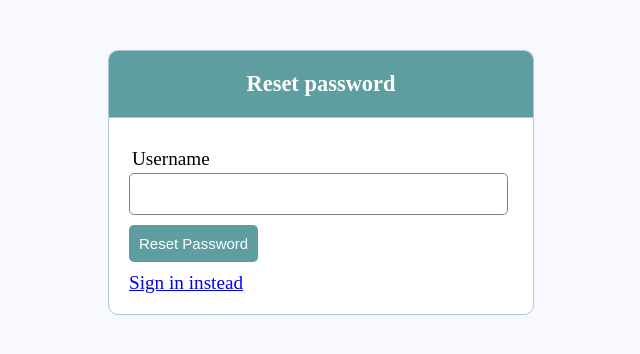
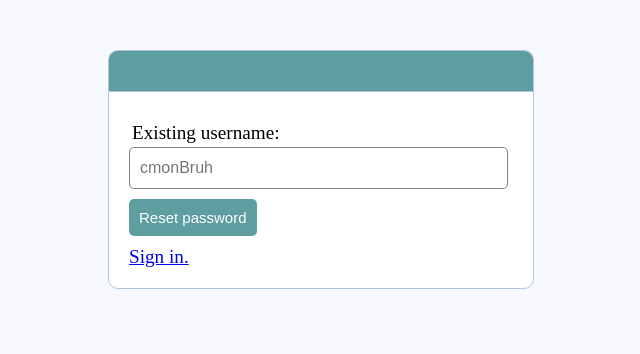
Before and after one commit to MustafaMM/SENG, a PHP site: page /resetpass.php in a window 1280 px wide. Shown: the top 354 px of the page, without its empty margins (319-959 px from the left). Run offline with PHP 8.4, Linux system fonts and the light colour scheme.

Commit message:
Documentation, slight changes

```diff
--- a/resetpass.php
+++ b/resetpass.php
@@ -4,25 +4,28 @@
   <title>
     Reset
 </title>
-  <link rel="stylesheet" type="text/css" href="style.css">
+	<link rel="stylesheet" type="text/css" href="style.css">				<!-- link to css for style -->
+	<script src="passw.js"></script>										<!-- link to javascript file -->
 </head>
 <body>
 
   <div class="header">
-  	<h3>Reset password</h3>
   </div>
 
   <form method="post" action="resetpass.php">
 	<!-- Define form for submitting -->
 
   	<div class="input-group">
-  		<label>Username</label>
-  		<input type="test" name="username" >
+  		<label>Existing username:</label>
+  		<input type="test" name="username" placeholder="cmonBruh"
+		onfocus="this.placeholder = ''"
+		onblur="this.placeholder = 'enter your text'" />
   	</div>
   	<div class="input-group">
-  		<button type="submit" class="btn" name="resetPassword">Reset Password</button>
+	<!-- Submit button. -->
+  		<button type="submit" class="btn" name="resetPassword">Reset password</button>
   	</div>
-  	<a href="login.php">Sign in instead</a>
+  	<a href="login.php">Sign in.</a>	<!-- Login redirect instead.-->
 	<div>
 	<?php
 	session_start();
```
Also changed, not shown: README.md.
